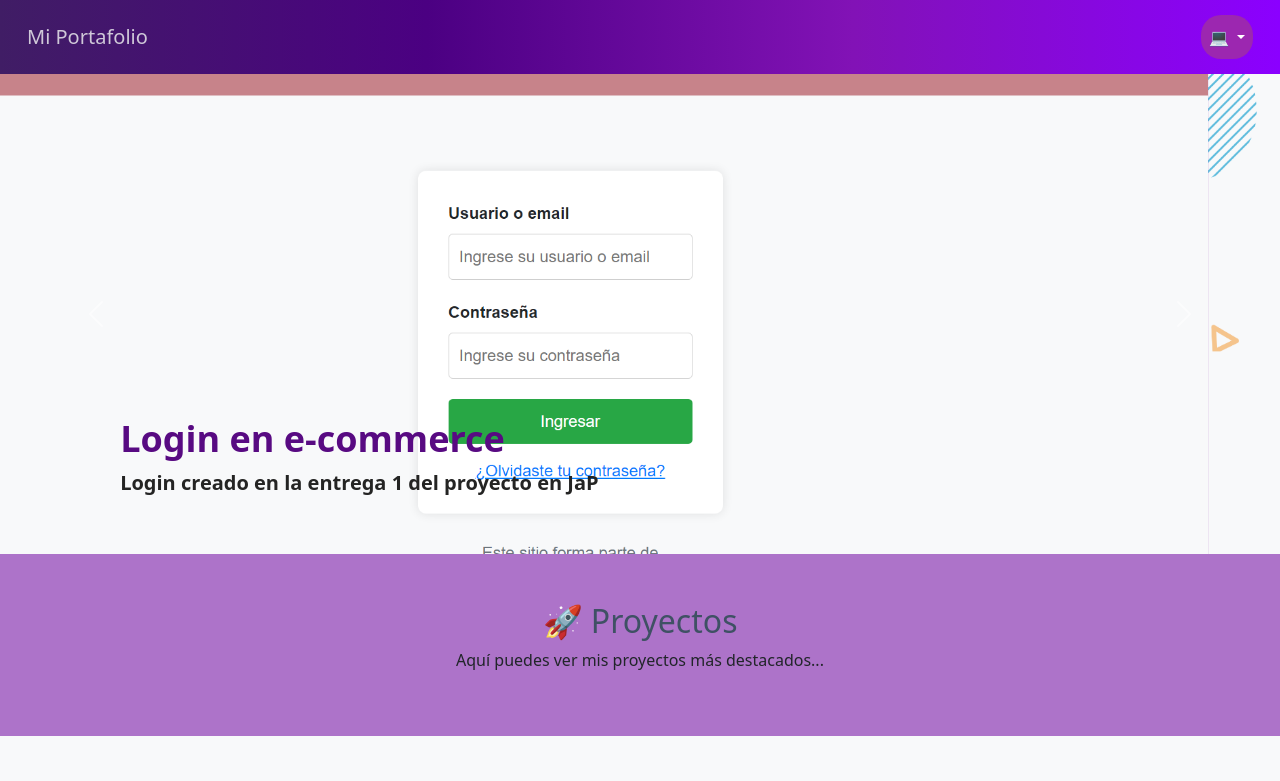
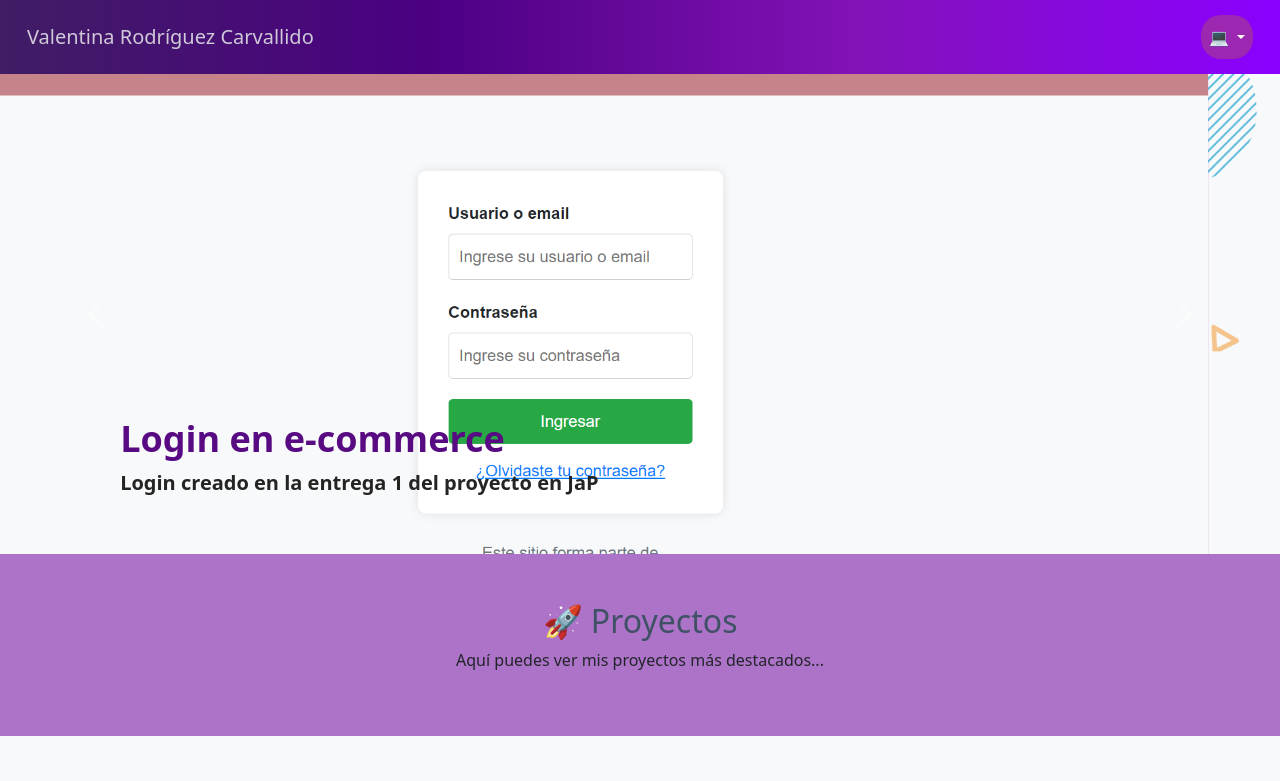
Before and after one commit to valentinarodriguezc/Portfolio-Valentina, a plain HTML site: page index.html in a window 1280 px wide. Shown: the top 781 px of the page. Drawn offline with nearby package versions, Linux system fonts and the light colour scheme.

Commit message:
cambio nombre

```diff
--- a/index.html
+++ b/index.html
@@ -15,7 +15,7 @@
   <!-- Navbar con botón desplegable -->
 <nav class="navbar navbar-expand-lg navbar-dark bg-dark">
     <div class="container-fluid">
-      <a class="navbar-brand" href="#">Mi Portafolio</a>
+      <a class="navbar-brand" href="#">Valentina Rodríguez Carvallido</a>
       <button class="navbar-toggler" type="button" data-bs-toggle="collapse" data-bs-target="#navbarNav" aria-controls="navbarNav" aria-expanded="false" aria-label="Toggle navigation">
         <span class="navbar-toggler-icon"></span>
       </button>
```
